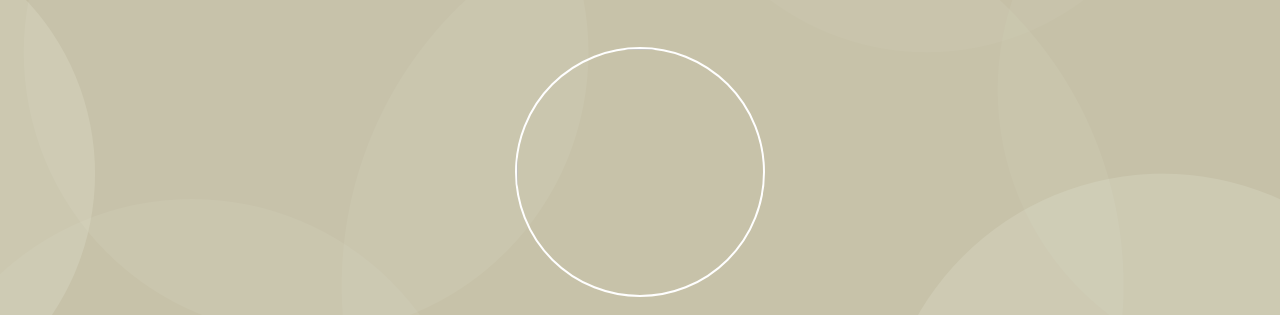
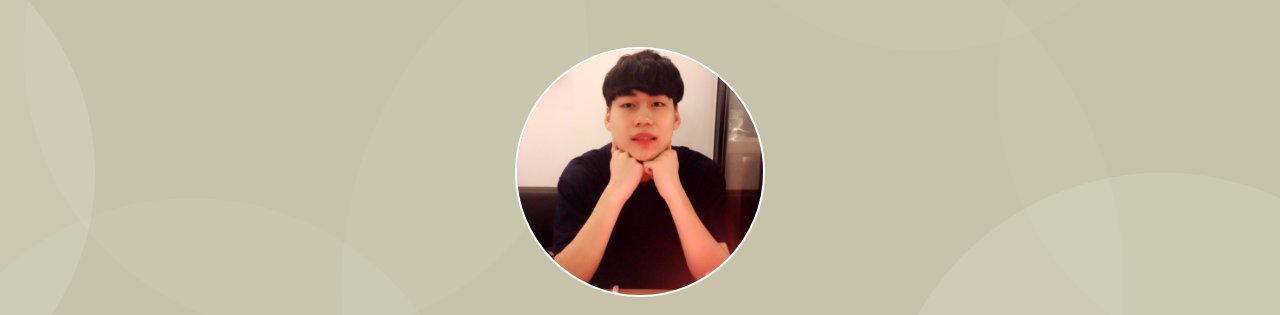
Before and after one commit to hoo00nn/Portfolio, a plain HTML site: page index.html in a window 1280 px wide. Shown: the part 93-408 px from the top of the page. Drawn offline with Linux system fonts and the light colour scheme.

Commit message:
Avatar Img Update

```diff
--- a/index.html
+++ b/index.html
@@ -43,7 +43,7 @@
   <!-- Home -->
   <section id="home">
     <div class="home__container">
-      <img src="" class="home__avatar" />
+      <img src="/images/Avatar.jpeg" class="home__avatar" />
       <h1 class="home__title">Hello, <br />I'm Software Developer Jihoon Oh</h1>
       <h2 class="home__description"></h2>
       <button class="home__contact" data-link="#contact">Contact Me</button>
```
Also changed, not shown: images/Avatar.jpeg (added).
